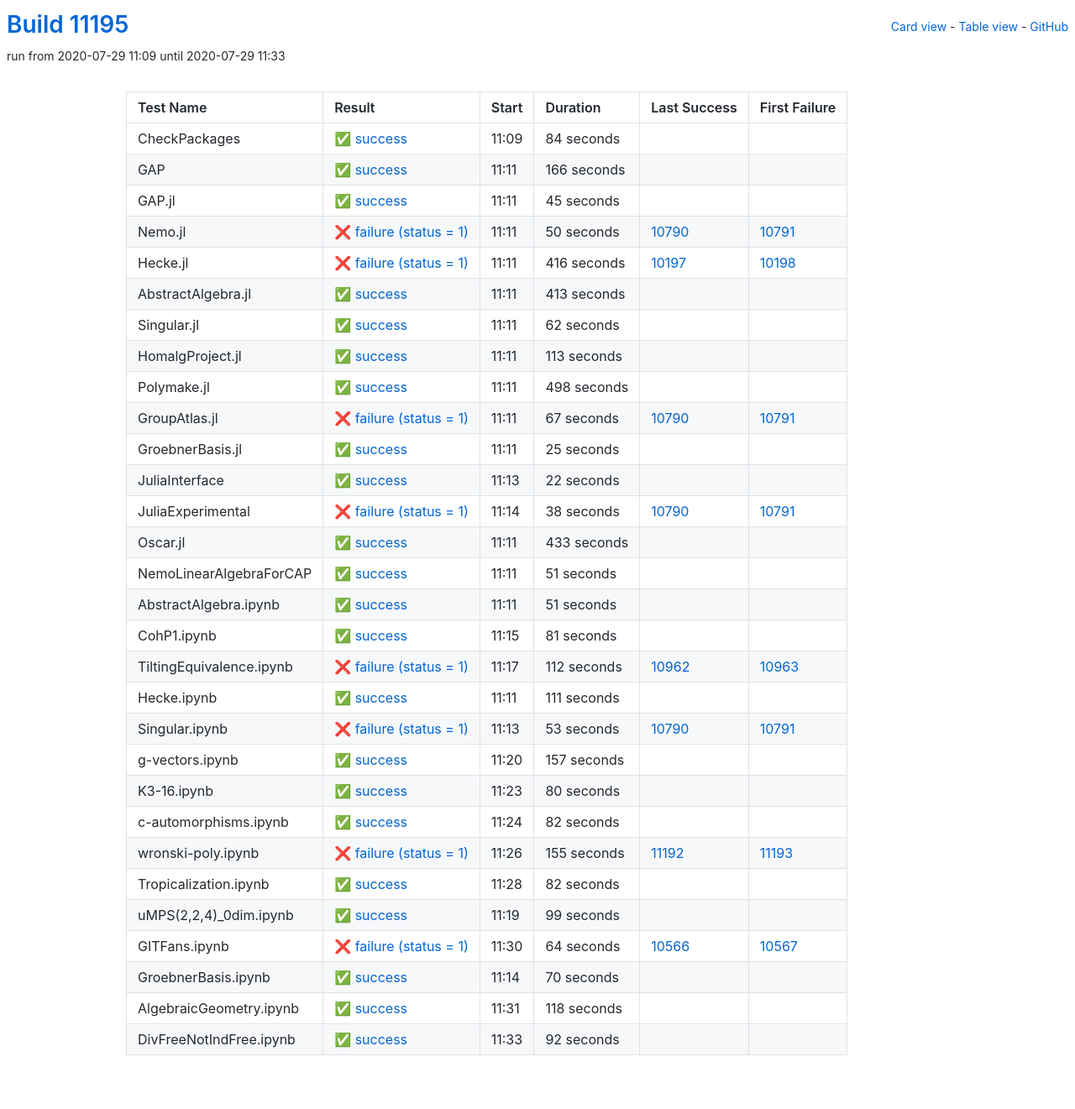
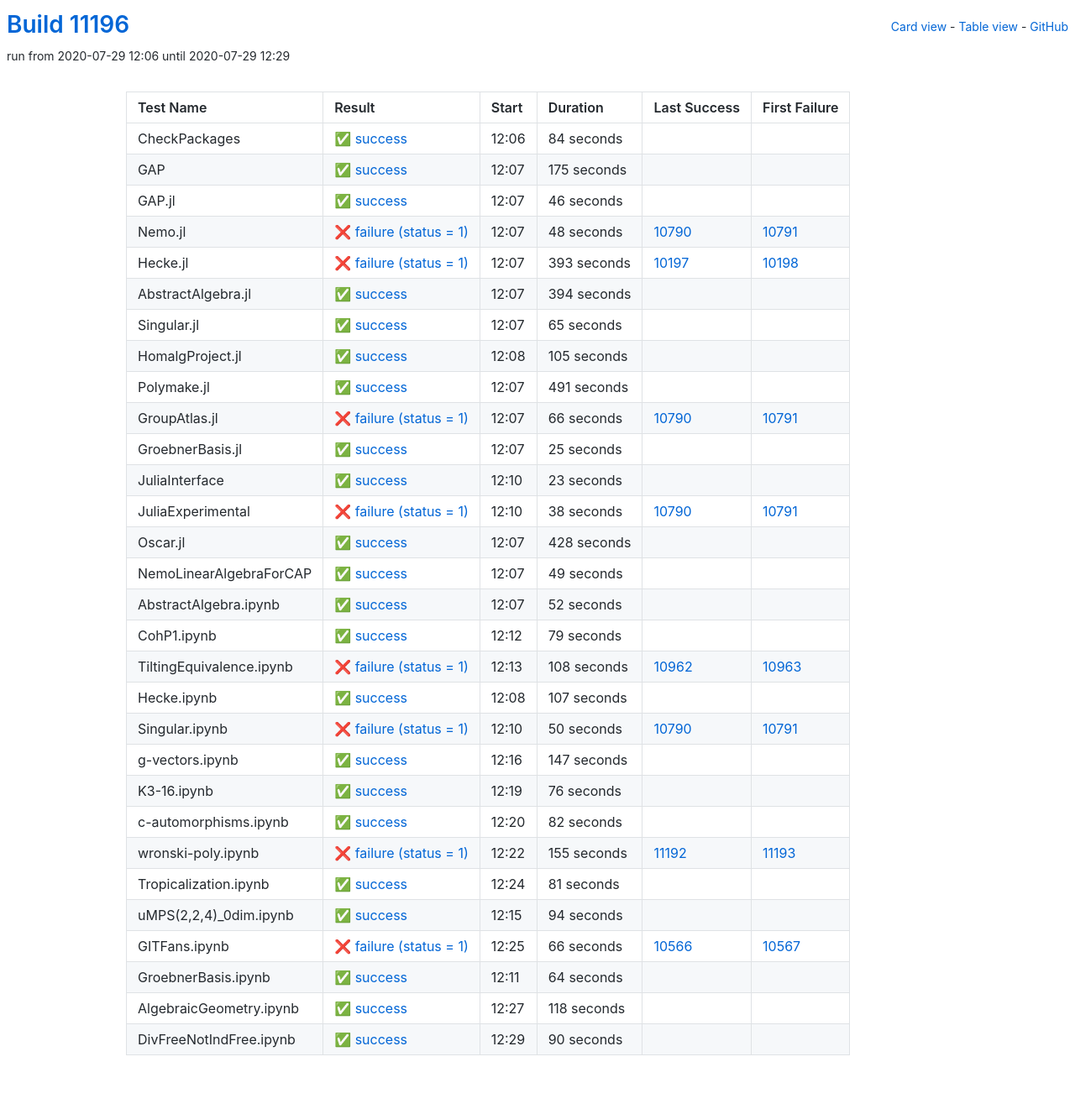
Before and after one commit to oscar-system/oscar-ci-status, a Jekyll site: the page built from table.html, in a window 1280 px wide. Shown: the whole page at 84% size. Built offline with Jekyll 4.4.1, drawn with Linux system fonts in a browser that asks for light colours.

Commit message:
Build #11196

```diff
--- a/_data/ci.yml
+++ b/_data/ci.yml
@@ -1,6 +1,6 @@
 ---
-build: 11195
-build_url: https://oscarci.mathematik.uni-kl.de/job/oscar/11195/
+build: 11196
+build_url: https://oscarci.mathematik.uni-kl.de/job/oscar/11196/
 job: oscar
 organization: oscar-system
 repo: oscar-ci-status
@@ -8,8 +8,8 @@
 tests:
 - name: CheckPackages
   id: checkpackages
-  log: https://oscarci.mathematik.uni-kl.de/job/oscar/11195/artifact/logs/build-11195/CheckPackages.log
-  start: 2020-07-29 11:09
+  log: https://oscarci.mathematik.uni-kl.de/job/oscar/11196/artifact/logs/build-11196/CheckPackages.log
+  start: 2020-07-29 12:06
   success: true
   exitcode: 0
   status: success
@@ -20,116 +20,116 @@
   first_failure_url:
 - name: GAP
   id: gap
-  log: https://oscarci.mathematik.uni-kl.de/job/oscar/11195/artifact/logs/build-11195/GAP.log
-  start: 2020-07-29 11:11
+  log: https://oscarci.mathematik.uni-kl.de/job/oscar/11196/artifact/logs/build-11196/GAP.log
+  start: 2020-07-29 12:07
   success: true
   exitcode: 0
   status: success
-  duration: 166
+  duration: 175
   last_success: false
   last_success_url:
   first_failure: false
   first_failure_url:
 - name: GAP.jl
   id: gap-jl
-  log: https://oscarci.mathematik.uni-kl.de/job/oscar/11195/artifact/logs/build-11195/GAP.jl.log
-  start: 2020-07-29 11:11
+  log: https://oscarci.mathematik.uni-kl.de/job/oscar/11196/artifact/logs/build-11196/GAP.jl.log
+  start: 2020-07-29 12:07
   success: true
   exitcode: 0
   status: success
-  duration: 45
+  duration: 46
   last_success: false
   last_success_url:
   first_failure: false
   first_failure_url:
 - name: Nemo.jl
   id: nemo-jl
-  log: https://oscarci.mathematik.uni-kl.de/job/oscar/11195/artifact/logs/build-11195/Nemo.jl.log
-  start: 2020-07-29 11:11
+  log: https://oscarci.mathematik.uni-kl.de/job/oscar/11196/artifact/logs/build-11196/Nemo.jl.log
+  start: 2020-07-29 12:07
   success: false
   exitcode: 1
   status: failure
-  duration: 50
+  duration: 48
   last_success: 10790
   last_success_url: https://oscarci.mathematik.uni-kl.de/job/oscar/10790/
   first_failure: 10791
   first_failure_url: https://oscarci.mathematik.uni-kl.de/job/oscar/10791/
 - name: Hecke.jl
   id: hecke-jl
-  log: https://oscarci.mathematik.uni-kl.de/job/oscar/11195/artifact/logs/build-11195/Hecke.jl.log
-  start: 2020-07-29 11:11
+  log: https://oscarci.mathematik.uni-kl.de/job/oscar/11196/artifact/logs/build-11196/Hecke.jl.log
+  start: 2020-07-29 12:07
   success: false
   exitcode: 1
   status: failure
-  duration: 416
+  duration: 393
   last_success: 10197
   last_success_url: https://oscarci.mathematik.uni-kl.de/job/oscar/10197/
   first_failure: 10198
   first_failure_url: https://oscarci.mathematik.uni-kl.de/job/oscar/10198/
 - name: AbstractAlgebra.jl
   id: abstractalgebra-jl
-  log: https://oscarci.mathematik.uni-kl.de/job/oscar/11195/artifact/logs/build-11195/AbstractAlgebra.jl.log
-  start: 2020-07-29 11:11
+  log: https://oscarci.mathematik.uni-kl.de/job/oscar/11196/artifact/logs/build-11196/AbstractAlgebra.jl.log
+  start: 2020-07-29 12:07
   success: true
   exitcode: 0
   status: success
-  duration: 413
+  duration: 394
   last_success: false
   last_success_url:
   first_failure: false
   first_failure_url:
 - name: Singular.jl
   id: singular-jl
-  log: https://oscarci.mathematik.uni-kl.de/job/oscar/11195/artifact/logs/build-11195/Singular.jl.log
-  start: 2020-07-29 11:11
+  log: https://oscarci.mathematik.uni-kl.de/job/oscar/11196/artifact/logs/build-11196/Singular.jl.log
+  start: 2020-07-29 12:07
   success: true
   exitcode: 0
   status: success
-  duration: 62
+  duration: 65
   last_success: false
   last_success_url:
   first_failure: false
   first_failure_url:
 - name: HomalgProject.jl
   id: homalgproject-jl
-  log: https://oscarci.mathematik.uni-kl.de/job/oscar/11195/artifact/logs/build-11195/HomalgProject.jl.log
-  start: 2020-07-29 11:11
+  log: https://oscarci.mathematik.uni-kl.de/job/oscar/11196/artifact/logs/build-11196/HomalgProject.jl.log
+  start: 2020-07-29 12:08
   success: true
   exitcode: 0
   status: success
-  duration: 113
+  duration: 105
   last_success: false
   last_success_url:
   first_failure: false
   first_failure_url:
 - name: Polymake.jl
   id: polymake-jl
-  log: https://oscarci.mathematik.uni-kl.de/job/oscar/11195/artifact/logs/build-11195/Polymake.jl.log
-  start: 2020-07-29 11:11
+  log: https://oscarci.mathematik.uni-kl.de/job/oscar/11196/artifact/logs/build-11196/Polymake.jl.log
+  start: 2020-07-29 12:07
   success: true
   exitcode: 0
   status: success
-  duration: 498
+  duration: 491
   last_success: false
   last_success_url:
   first_failure: false
   first_failure_url:
 - name: GroupAtlas.jl
   id: groupatlas-jl
-  log: https://oscarci.mathematik.uni-kl.de/job/oscar/11195/artifact/logs/build-11195/GroupAtlas.jl.log
-  start: 2020-07-29 11:11
+  log: https://oscarci.mathematik.uni-kl.de/job/oscar/11196/artifact/logs/build-11196/GroupAtlas.jl.log
+  start: 2020-07-29 12:07
   success: false
   exitcode: 1
   status: failure
-  duration: 67
+  duration: 66
   last_success: 10790
   last_success_url: https://oscarci.mathematik.uni-kl.de/job/oscar/10790/
   first_failure: 10791
   first_failure_url: https://oscarci.mathematik.uni-kl.de/job/oscar/10791/
 - name: GroebnerBasis.jl
   id: groebnerbasis-jl
-  log: https://oscarci.mathematik.uni-kl.de/job/oscar/11195/artifact/logs/build-11195/GroebnerBasis.jl.log
-  start: 2020-07-29 11:11
+  log: https://oscarci.mathematik.uni-kl.de/job/oscar/11196/artifact/logs/build-11196/GroebnerBasis.jl.log
+  start: 2020-07-29 12:07
   success: true
   exitcode: 0
   status: success
@@ -140,20 +140,20 @@
   first_failure_url:
 - name: JuliaInterface
   id: juliainterface
-  log: https://oscarci.mathematik.uni-kl.de/job/oscar/11195/artifact/logs/build-11195/JuliaInterface.log
-  start: 2020-07-29 11:13
+  log: https://oscarci.mathematik.uni-kl.de/job/oscar/11196/artifact/logs/build-11196/JuliaInterface.log
+  start: 2020-07-29 12:10
   success: true
   exitcode: 0
   status: success
-  duration: 22
+  duration: 23
   last_success: false
   last_success_url:
   first_failure: false
   first_failure_url:
 - name: JuliaExperimental
   id: juliaexperimental
-  log: https://oscarci.mathematik.uni-kl.de/job/oscar/11195/artifact/logs/build-11195/JuliaExperimental.log
-  start: 2020-07-29 11:14
+  log: https://oscarci.mathematik.uni-kl.de/job/oscar/11196/artifact/logs/build-11196/JuliaExperimental.log
+  start: 2020-07-29 12:10
   success: false
   exitcode: 1
   status: failure
@@ -164,116 +164,116 @@
   first_failure_url: https://oscarci.mathematik.uni-kl.de/job/oscar/10791/
 - name: Oscar.jl
   id: oscar-jl
-  log: https://oscarci.mathematik.uni-kl.de/job/oscar/11195/artifact/logs/build-11195/Oscar.jl.log
-  start: 2020-07-29 11:11
+  log: https://oscarci.mathematik.uni-kl.de/job/oscar/11196/artifact/logs/build-11196/Oscar.jl.log
+  start: 2020-07-29 12:07
   success: true
   exitcode: 0
   status: success
-  duration: 433
+  duration: 428
   last_success: false
   last_success_url:
   first_failure: false
   first_failure_url:
 - name: NemoLinearAlgebraForCAP
   id: nemolinearalgebraforcap
-  log: https://oscarci.mathematik.uni-kl.de/job/oscar/11195/artifact/logs/build-11195/NemoLinearAlgebraForCAP.log
-  start: 2020-07-29 11:11
+  log: https://oscarci.mathematik.uni-kl.de/job/oscar/11196/artifact/logs/build-11196/NemoLinearAlgebraForCAP.log
+  start: 2020-07-29 12:07
   success: true
   exitcode: 0
   status: success
-  duration: 51
+  duration: 49
   last_success: false
   last_success_url:
   first_failure: false
   first_failure_url:
 - name: AbstractAlgebra.ipynb
   id: abstractalgebra-ipynb
-  log: https://oscarci.mathematik.uni-kl.de/job/oscar/11195/artifact/logs/build-11195/AbstractAlgebra.ipynb.log
-  start: 2020-07-29 11:11
+  log: https://oscarci.mathematik.uni-kl.de/job/oscar/11196/artifact/logs/build-11196/AbstractAlgebra.ipynb.log
+  start: 2020-07-29 12:07
   success: true
   exitcode: 0
   status: success
-  duration: 51
+  duration: 52
   last_success: false
   last_success_url:
   first_failure: false
   first_failure_url:
 - name: CohP1.ipynb
   id: cohp1-ipynb
-  log: https://oscarci.mathematik.uni-kl.de/job/oscar/11195/artifact/logs/build-11195/CohP1.ipynb.log
-  start: 2020-07-29 11:15
+  log: https://oscarci.mathematik.uni-kl.de/job/oscar/11196/artifact/logs/build-11196/CohP1.ipynb.log
+  start: 2020-07-29 12:12
   success: true
   exitcode: 0
   status: success
-  duration: 81
+  duration: 79
   last_success: false
   last_success_url:
   first_failure: false
   first_failure_url:
 - name: TiltingEquivalence.ipynb
   id: tiltingequivalence-ipynb
-  log: https://oscarci.mathematik.uni-kl.de/job/oscar/11195/artifact/logs/build-11195/TiltingEquivalence.ipynb.log
-  start: 2020-07-29 11:17
+  log: https://oscarci.mathematik.uni-kl.de/job/oscar/11196/artifact/logs/build-11196/TiltingEquivalence.ipynb.log
+  start: 2020-07-29 12:13
   success: false
   exitcode: 1
   status: failure
-  duration: 112
+  duration: 108
   last_success: 10962
   last_success_url: https://oscarci.mathematik.uni-kl.de/job/oscar/10962/
   first_failure: 10963
   first_failure_url: https://oscarci.mathematik.uni-kl.de/job/oscar/10963/
 - name: Hecke.ipynb
   id: hecke-ipynb
-  log: https://oscarci.mathematik.uni-kl.de/job/oscar/11195/artifact/logs/build-11195/Hecke.ipynb.log
-  start: 2020-07-29 11:11
+  log: https://oscarci.mathematik.uni-kl.de/job/oscar/11196/artifact/logs/build-11196/Hecke.ipynb.log
+  start: 2020-07-29 12:08
   success: true
   exitcode: 0
   status: success
-  duration: 111
+  duration: 107
   last_success: false
   last_success_url:
   first_failure: false
   first_failure_url:
 - name: Singular.ipynb
   id: singular-ipynb
-  log: https://oscarci.mathematik.uni-kl.de/job/oscar/11195/artifact/logs/build-11195/Singular.ipynb.log
-  start: 2020-07-29 11:13
+  log: https://oscarci.mathematik.uni-kl.de/job/oscar/11196/artifact/logs/build-11196/Singular.ipynb.log
+  start: 2020-07-29 12:10
   success: false
   exitcode: 1
   status: failure
-  duration: 53
+  duration: 50
   last_success: 10790
   last_success_url: https://oscarci.mathematik.uni-kl.de/job/oscar/10790/
   first_failure: 10791
   first_failure_url: https://oscarci.mathematik.uni-kl.de/job/oscar/10791/
 - name: g-vectors.ipynb
   id: g-vectors-ipynb
-  log: https://oscarci.mathematik.uni-kl.de/job/oscar/11195/artifact/logs/build-11195/g-vectors.ipynb.log
-  start: 2020-07-29 11:20
+  log: https://oscarci.mathematik.uni-kl.de/job/oscar/11196/artifact/logs/build-11196/g-vectors.ipynb.log
+  start: 2020-07-29 12:16
   success: true
   exitcode: 0
   status: success
-  duration: 157
+  duration: 147
   last_success: false
   last_success_url:
   first_failure: false
   first_failure_url:
 - name: K3-16.ipynb
   id: k3-16-ipynb
-  log: https://oscarci.mathematik.uni-kl.de/job/oscar/11195/artifact/logs/build-11195/K3-16.ipynb.log
-  start: 2020-07-29 11:23
+  log: https://oscarci.mathematik.uni-kl.de/job/oscar/11196/artifact/logs/build-11196/K3-16.ipynb.log
+  start: 2020-07-29 12:19
   success: true
   exitcode: 0
   status: success
-  duration: 80
+  duration: 76
   last_success: false
   last_success_url:
   first_failure: false
   first_failure_url:
 - name: c-automorphisms.ipynb
   id: c-automorphisms-ipynb
-  log: https://oscarci.mathematik.uni-kl.de/job/oscar/11195/artifact/logs/build-11195/c-automorphisms.ipynb.log
-  start: 2020-07-29 11:24
+  log: https://oscarci.mathematik.uni-kl.de/job/oscar/11196/artifact/logs/build-11196/c-automorphisms.ipynb.log
+  start: 2020-07-29 12:20
   success: true
   exitcode: 0
   status: success
@@ -284,8 +284,8 @@
   first_failure_url:
 - name: wronski-poly.ipynb
   id: wronski-poly-ipynb
-  log: https://oscarci.mathematik.uni-kl.de/job/oscar/11195/artifact/logs/build-11195/wronski-poly.ipynb.log
-  start: 2020-07-29 11:26
+  log: https://oscarci.mathematik.uni-kl.de/job/oscar/11196/artifact/logs/build-11196/wronski-poly.ipynb.log
+  start: 2020-07-29 12:22
   success: false
   exitcode: 1
   status: failure
@@ -296,56 +296,56 @@
   first_failure_url: https://oscarci.mathematik.uni-kl.de/job/oscar/11193/
 - name: Tropicalization.ipynb
   id: tropicalization-ipynb
-  log: https://oscarci.mathematik.uni-kl.de/job/oscar/11195/artifact/logs/build-11195/Tropicalization.ipynb.log
-  start: 2020-07-29 11:28
+  log: https://oscarci.mathematik.uni-kl.de/job/oscar/11196/artifact/logs/build-11196/Tropicalization.ipynb.log
+  start: 2020-07-29 12:24
   success: true
   exitcode: 0
   status: success
-  duration: 82
+  duration: 81
   last_success: false
   last_success_url:
   first_failure: false
   first_failure_url:
 - name: uMPS(2,2,4)_0dim.ipynb
   id: umps-2-2-4-0dim-ipynb
-  log: https://oscarci.mathematik.uni-kl.de/job/oscar/11195/artifact/logs/build-11195/uMPS-2-2-4-_0dim.ipynb.log
-  start: 2020-07-29 11:19
+  log: https://oscarci.mathematik.uni-kl.de/job/oscar/11196/artifact/logs/build-11196/uMPS-2-2-4-_0dim.ipynb.log
+  start: 2020-07-29 12:15
   success: true
   exitcode: 0
   status: success
-  duration: 99
+  duration: 94
   last_success: false
   last_success_url:
   first_failure: false
   first_failure_url:
 - name: GITFans.ipynb
   id: gitfans-ipynb
-  log: https://oscarci.mathematik.uni-kl.de/job/oscar/11195/artifact/logs/build-11195/GITFans.ipynb.log
-  start: 2020-07-29 11:30
+  log: https://oscarci.mathematik.uni-kl.de/job/oscar/11196/artifact/logs/build-11196/GITFans.ipynb.log
+  start: 2020-07-29 12:25
   success: false
   exitcode: 1
   status: failure
-  duration: 64
+  duration: 66
   last_success: 10566
   last_success_url: https://oscarci.mathematik.uni-kl.de/job/oscar/10566/
   first_failure: 10567
   first_failure_url: https://oscarci.mathematik.uni-kl.de/job/oscar/10567/
 - name: GroebnerBasis.ipynb
   id: groebnerbasis-ipynb
-  log: https://oscarci.mathematik.uni-kl.de/job/oscar/11195/artifact/logs/build-11195/GroebnerBasis.ipynb.log
-  start: 2020-07-29 11:14
+  log: https://oscarci.mathematik.uni-kl.de/job/oscar/11196/artifact/logs/build-11196/GroebnerBasis.ipynb.log
+  start: 2020-07-29 12:11
   success: true
   exitcode: 0
   status: success
-  duration: 70
+  duration: 64
   last_success: false
   last_success_url:
   first_failure: false
   first_failure_url:
 - name: AlgebraicGeometry.ipynb
   id: algebraicgeometry-ipynb
-  log: https://oscarci.mathematik.uni-kl.de/job/oscar/11195/artifact/logs/build-11195/AlgebraicGeometry.ipynb.log
-  start: 2020-07-29 11:31
+  log: https://oscarci.mathematik.uni-kl.de/job/oscar/11196/artifact/logs/build-11196/AlgebraicGeometry.ipynb.log
+  start: 2020-07-29 12:27
   success: true
   exitcode: 0
   status: success
@@ -356,12 +356,12 @@
   first_failure_url:
 - name: DivFreeNotIndFree.ipynb
   id: divfreenotindfree-ipynb
-  log: https://oscarci.mathematik.uni-kl.de/job/oscar/11195/artifact/logs/build-11195/DivFreeNotIndFree.ipynb.log
-  start: 2020-07-29 11:33
+  log: https://oscarci.mathematik.uni-kl.de/job/oscar/11196/artifact/logs/build-11196/DivFreeNotIndFree.ipynb.log
+  start: 2020-07-29 12:29
   success: true
   exitcode: 0
   status: success
-  duration: 92
+  duration: 90
   last_success: false
   last_success_url:
   first_failure: false
```
Also changed, not shown: README.md.
